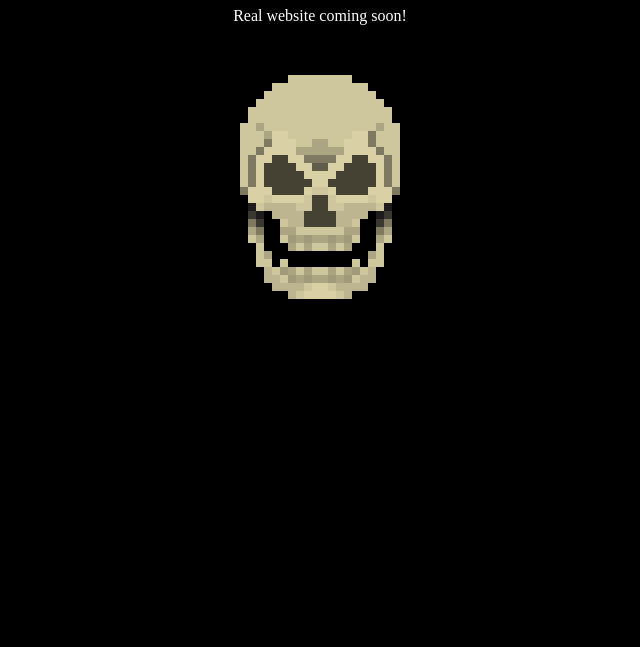
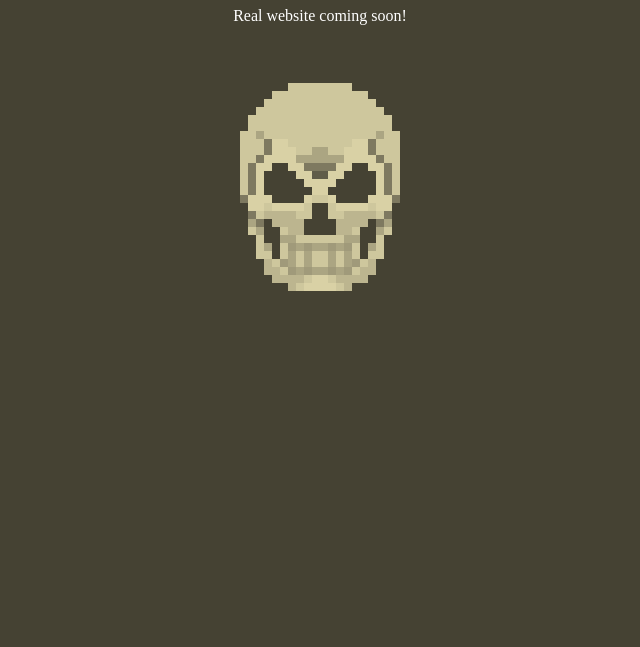
Before and after one commit to Skeletonware/skeletonware.github.io, a plain HTML site: page index.html in a window 1280 px wide. Shown: the part 153-800 px from the top of the page, without its empty margins (320-960 px from the left). Drawn offline with Linux system fonts and the light colour scheme.

Commit message:
Updated magics

```diff
--- a/index.html
+++ b/index.html
@@ -10,9 +10,9 @@
         <p>Real website coming soon!</p>
         <br/>
         <div id="animation" style="text-align: center">
-            <img src="skellybelly01.png">
-            <img src="skellybelly02.png" style="display: none">
+            <img src="skellybelly.gif">
         </div>
+
 
 
 
@@ -25,7 +25,7 @@
 <style>
 
     body {
-        background-color: #000000;
+        background-color: #454233;
     }
 
 
@@ -43,19 +43,6 @@
 
 </style>
 
-<script>
-    onload = function startAnimation() {
-    var frames = document.getElementById("animation").children;
-    var frameCount = frames.length;
-    var i = 0;
-    setInterval(function () {
-        frames[i % frameCount].style.display = "none";
-        frames[++i % frameCount].style.display = "inline";
-
-    }, 150);
-}
-</script>
-
 
 
 
```
Also changed, not shown: skellybelly.gif (added), skellybelly01.png (deleted), skellybelly02.png (deleted).
